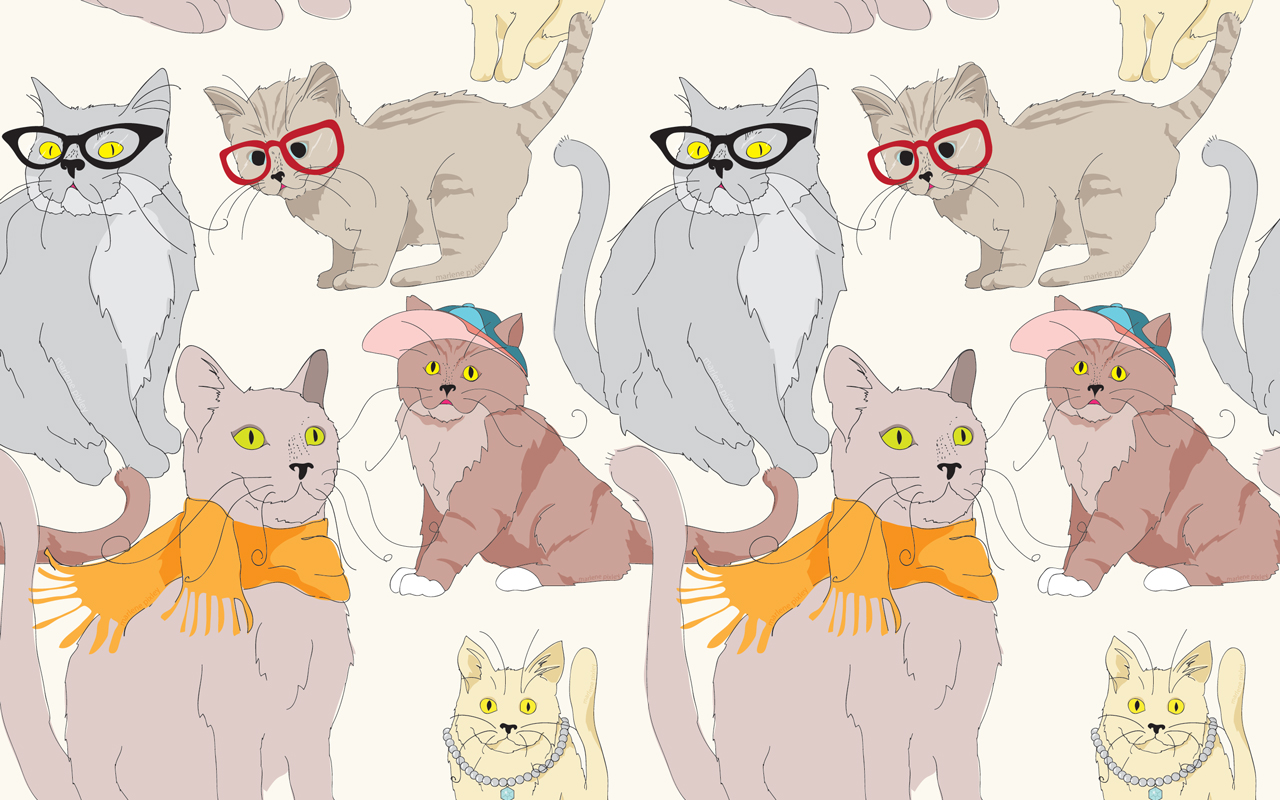
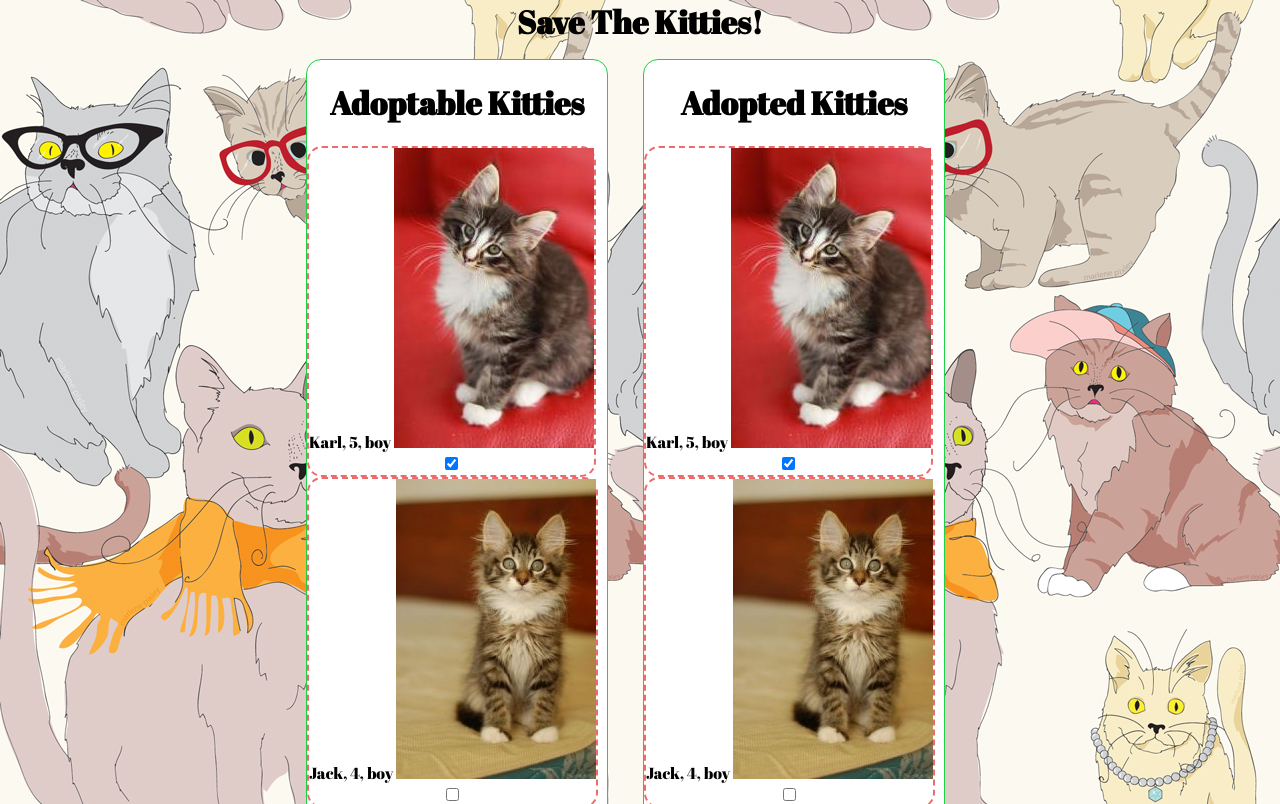
Before and after one commit to coloradojay/kitties-starter-app, a plain HTML site: page index.html in a window 1280 px wide. Shown: the top 804 px of the page. Drawn offline with Linux system fonts and the light colour scheme.

Commit message:
Updating CSS and NG-Repeat

```diff
--- a/css/style.css
+++ b/css/style.css
@@ -1,12 +1,29 @@
-/*@import a Google Font here!*/
+@import url(http://fonts.googleapis.com/css?family=Abril+Fatface);
 
 body {
 	background-image: url(../images/background.png);
+	font-family: 'Abril Fatface', cursive;
+}
+
+header > h1 {
+	margin: 0;
 }
 
 #container {
-	max-width: 75%;
 	margin: 0 auto;
+	width: 700px;
+
+}
+
+.left-container, .right-container {
+	border-radius: 15px 15px 15px 15px;
+	-moz-border-radius: 15px 15px 15px 15px;
+	-webkit-border-radius: 15px 15px 15px 15px;
+	border: 1px solid #1ed147;
+	display: inline-block;
+  	width: 300px;
+  	min-height: 150px;
+  	margin: 1em;
 	background-color: white;
 }
 
@@ -14,15 +31,30 @@ body {
 	border-radius: 15px 15px 15px 15px;
 	-moz-border-radius: 15px 15px 15px 15px;
 	-webkit-border-radius: 15px 15px 15px 15px;
-	border: 0px dashed #ed6b6b;
+	border: 2px dashed #ed6b6b;
+	margin: 0;
+	display: inline-block;
+	text-align: center;
 }
 
-.left-container, .right-container {
-	border-radius: 15px 15px 15px 15px;
-	-moz-border-radius: 15px 15px 15px 15px;
-	-webkit-border-radius: 15px 15px 15px 15px;
-	border: 0px solid #1ed147;
+.adopted {
+  display: block!important;
+  position: absolute;
+  top: -9999px;
+  left: -9999px;
 }
+
 h1 {
+	text-align: center;
+}
+ul {
+	/*padding: 25px;*/
+	margin: 0;
+	padding: 0;
+}
+li {
+	display: block;
+	margin: 0 auto;
 
+	list-style: none;
 }
--- a/index.html
+++ b/index.html
@@ -12,7 +12,6 @@
 
 		<link rel="stylesheet" href="css/normalize.css">
 		<link rel="stylesheet" href="css/style.css">
-
 		<script src="js/angular.js"></script>
 		<script src="js/main.js"></script>
 		<script src="js/KittiesController.js"></script>
@@ -21,12 +20,39 @@
 	<body>
 	<!-- Used to test the app & controller -->
 	<!-- {{kitties.kittiesList}} -->
+		<header>
+			<h1>Save The Kitties!</h1>
+		</header>
+		<!-- Start Main Container -->
 		<div id="container" ng-controller="KittiesController as kitties">
-			<div></div>
 
+			<section class="left-container">
+			<h1>Adoptable Kitties</h1>
+				<ul>
+					<li ng-class="{'adopted': kitty.adopted | false }" class="dashed" ng-repeat="kitty in kitties.kittiesList">
+						{{ kitty.catName }},
+						{{ kitty.monthsOld }},
+						{{ kitty.gender }}
+						<img ng-src="{{kitty.image}}"><br>
+						<input type="checkbox" ng-model="kitty.adopted">
+					</li>
+				</ul>
+			</section><!-- End left Container -->
 
+			<section class="right-container">
+			<h1>Adopted Kitties</h1>
+				<ul>
+					<li ng-class="{'adopted: kitty.adopted | true }" class="dashed" ng-repeat="kitty in kitties.kittiesList">
+						{{ kitty.catName }},
+						{{ kitty.monthsOld }},
+						{{ kitty.gender }}
+						<img ng-src="{{kitty.image}}"><br>
+						<input type="checkbox" ng-model="kitty.adopted">
+					</li>
+				</ul>
+			</section><!-- End Right Container -->
 
-		</div>
+		</div> <!-- End Main Container -->
 
 	</body>
 </html>
```
Also changed, not shown: 2 other files.
